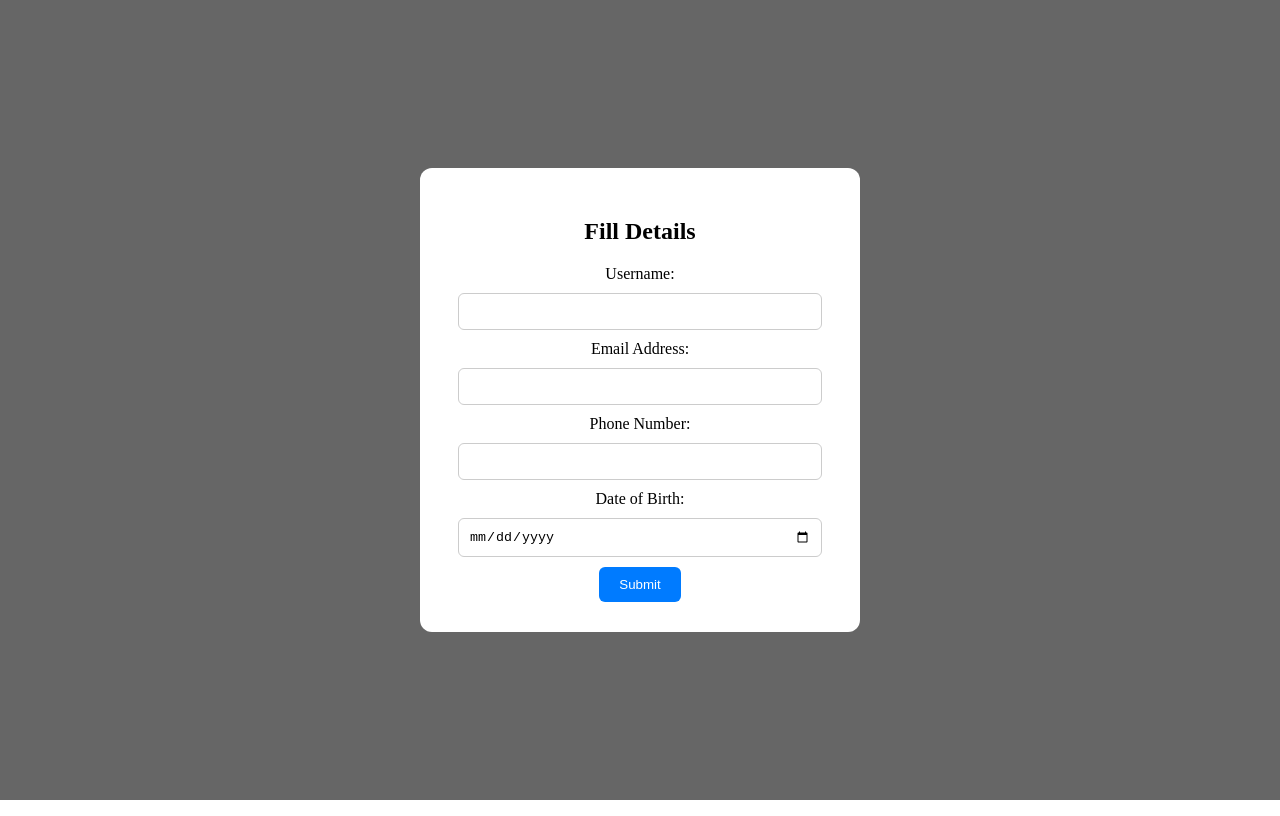
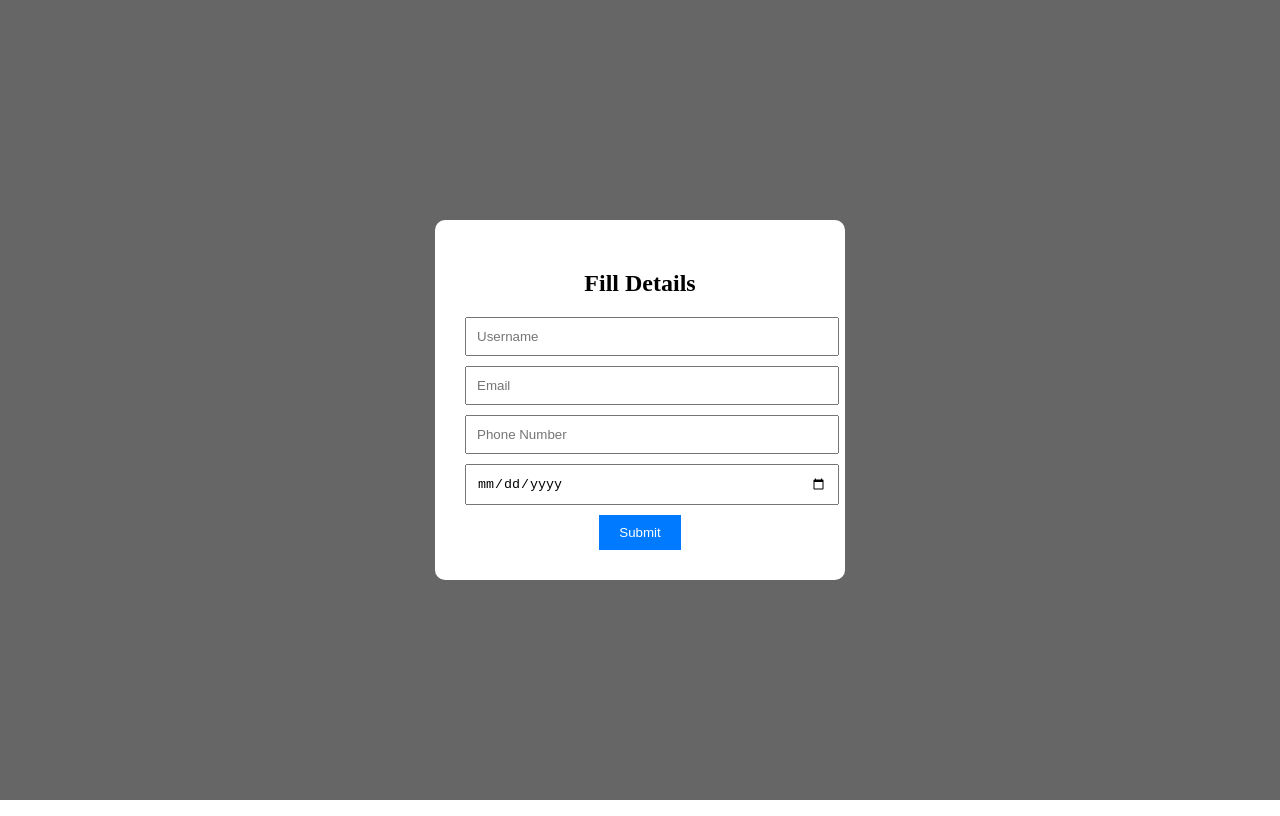
Before and after one commit to Brittosandy/xmodal-form, a React (Vite) app: page / in a window 1280 px wide. Both pictures are taken after a click on the button "Open Form". Built offline with nearby package versions, Linux system fonts and the light colour scheme.

Commit message:
Updated XModal Modal box

```diff
--- a/src/App.css
+++ b/src/App.css
@@ -1,46 +1,46 @@
-.modal {
+.app {
+  min-height: 100vh;
+}
+
+.main-container {
+  height: 100vh;
+  display: flex;
+  justify-content: center;
+  align-items: center;
+  flex-direction: column;
+}
+
+button {
+  padding: 10px 20px;
+  cursor: pointer;
+}
+
+.overlay {
   position: fixed;
   top: 0;
   left: 0;
   width: 100%;
   height: 100%;
-  background: white;
+  background: rgba(0,0,0,0.6);
+
   display: flex;
   justify-content: center;
   align-items: center;
 }
 
-.modal-open {
-  background: rgba(0,0,0,0.6);
-}
-
-.main-container {
-  text-align: center;
-}
-
-.open-form-btn {
-  background: #007bff;
-  color: white;
-  padding: 12px 25px;
-  border: none;
-  border-radius: 8px;
-  cursor: pointer;
-}
-
-.modal-content {
+.modal {
   background: white;
-  width: 380px;
   padding: 30px;
-  border-radius: 12px;
+  width: 350px;
+  border-radius: 10px;
   text-align: center;
 }
 
 input {
-  width: 90%;
+  display: block;
+  width: 100%;
   padding: 10px;
   margin: 10px 0;
-  border-radius: 6px;
-  border: 1px solid #ccc;
 }
 
 .submit-button {
@@ -48,5 +48,4 @@ input {
   background: #007bff;
   color: white;
   border: none;
-  border-radius: 6px;
 }
--- a/src/App.jsx
+++ b/src/App.jsx
@@ -93,7 +93,7 @@ function App() {
   const [open, setOpen] = useState(false);
 
   const handleOutsideClick = (e) => {
-    if (e.target.className.includes("modal")) {
+    if (e.target.className === "overlay") {
       setOpen(false);
     }
   };
@@ -130,37 +130,26 @@ function App() {
   };
 
   return (
-    <div
-      className={`modal ${open ? "modal-open" : ""}`}
-      onClick={handleOutsideClick}
-    >
+    <div className="app">
       {!open && (
         <div className="main-container">
           <h1>User Details Modal</h1>
-          <button className="open-form-btn" onClick={() => setOpen(true)}>
-            Open Form
-          </button>
+          <button onClick={() => setOpen(true)}>Open Form</button>
         </div>
       )}
 
       {open && (
+        <div className="overlay" onClick={handleOutsideClick}>
           <div
-          className="modal-content"
+            className="modal"
             onClick={(e) => e.stopPropagation()}
           >
             <h2>Fill Details</h2>
 
             <form onSubmit={handleSubmit}>
-            <label>Username:</label>
-            <input id="username" type="text" required />
-
-            <label>Email Address:</label>
-            <input id="email" type="email" required />
-
-            <label>Phone Number:</label>
-            <input id="phone" type="text" required />
-
-            <label>Date of Birth:</label>
+              <input id="username" placeholder="Username" required />
+              <input id="email" placeholder="Email" required />
+              <input id="phone" placeholder="Phone Number" required />
               <input id="dob" type="date" required />
 
               <button className="submit-button" type="submit">
@@ -168,6 +157,7 @@ function App() {
               </button>
             </form>
           </div>
+        </div>
       )}
     </div>
   );
```
Lines whose indentation alone changed are shown as unchanged.
